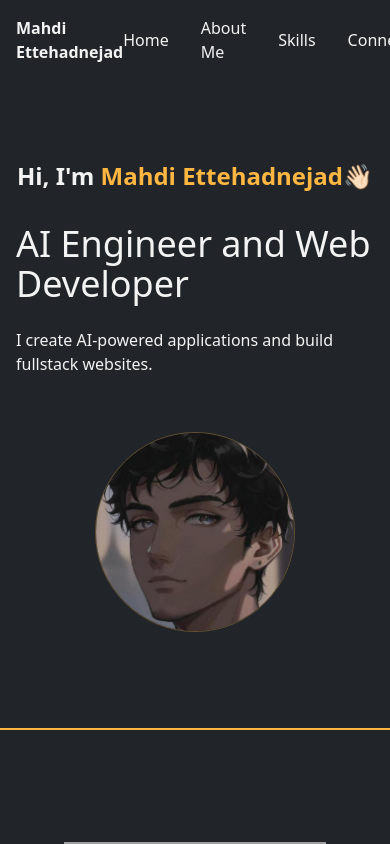
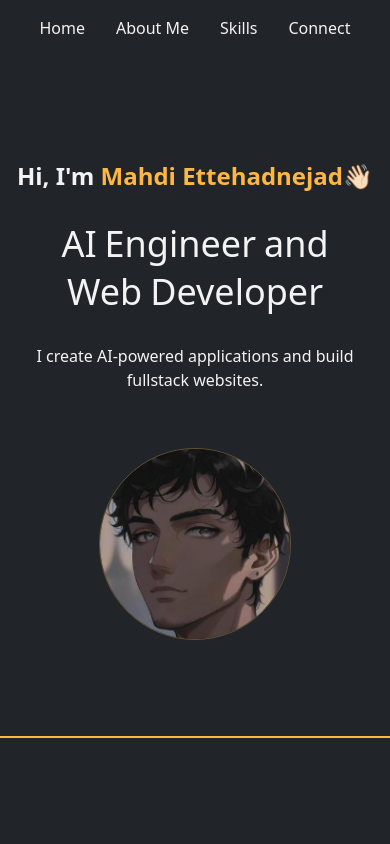
Before and after one commit to mahdi-eth/Portfolio, a Next.js app in the folder view/: page / in a window 390 px wide. Shown: the top 844 px of the page. Built offline with nearby package versions, Linux system fonts and the light colour scheme; grey boxes are pictures that could not be loaded.

Commit message:
Responsive

```diff
--- a/view/components/header/index.tsx
+++ b/view/components/header/index.tsx
@@ -3,24 +3,35 @@ import Image from "next/image";
 
 const Header = () => {
     return (
-        <header id="header" className="flex mt-20 flex-col pt-20 pb-24 text-white items-center gap-4 justify-center p-4 cursor-default">
-            <div className="text-2xl font-semibold">
+        <header
+            id="header"
+            className="flex mt-20 flex-col pt-20 pb-24 text-white items-center gap-4 justify-center p-4 cursor-default">
+            <div className="text-2xl font-semibold text-center">
                 <span className="hover:text-_orange">Hi,</span>
                 <span className="hover:text-_orange">{` I'm`} </span>
                 <span className="text-_orange hover:underline  transition-all delay-150">
-                    Mahdi Ettehadnejad
+                    Mahdi Ettehadnejad👋🏻
                 </span>
-                👋🏻
             </div>
             <span className="hover:text-_orange"></span>
-            <div className="text-4xl text-gray-600">
-                <span className="hover:text-_orange">AI </span>
-                <span className="hover:text-_orange">Engineer </span>
-                <span className="hover:text-_orange">and </span>
-                <span className="hover:text-_orange">Web </span>
-                <span className="hover:text-_orange">Developer</span>
+            <div className="text-4xl text-gray-600 text-center">
+                <span className="inline-block hover:text-_orange pb-2 px-1">
+                    AI{" "}
+                </span>
+                <span className="inline-block hover:text-_orange pb-2 px-1">
+                    Engineer{" "}
+                </span>
+                <span className="inline-block hover:text-_orange pb-2 px-1">
+                    and{" "}
+                </span>
+                <span className="inline-block hover:text-_orange pb-2 px-1">
+                    Web{" "}
+                </span>
+                <span className="inline-block hover:text-_orange pb-2 px-1">
+                    Developer
+                </span>
             </div>
-            <div className="text-md text-gray-400 mt-2">
+            <div className="text-md text-gray-400 mt-2 text-center">
                 <span className="hover:text-_orange">I </span>
                 <span className="hover:text-_orange">create </span>
                 <span className="hover:text-_orange">AI-powered </span>
@@ -30,13 +41,17 @@ const Header = () => {
                 <span className="hover:text-_orange">fullstack </span>
                 <span className="hover:text-_orange">websites.</span>
             </div>
-            <Image
-                src="/images/mahdi.jpg"
-                alt="Profile"
-                width={200}
-                height={200}
-                className="rounded-full mt-10 border border-opacity-30 border-_orange hover:border-dashed transition-all delay-150"
-            />
+            <div className="mt-10">
+                <div className="relative w-48 h-48 md:w-60 md:h-60">
+                    <Image
+                        src="/images/mahdi.jpg"
+                        alt="Profile"
+                        layout="fill"
+                        objectFit="cover"
+                        className="rounded-full border border-opacity-30 border-_orange hover:border-dashed transition-all delay-150"
+                    />
+                </div>
+            </div>
         </header>
     );
 };
--- a/view/components/navbar/index.tsx
+++ b/view/components/navbar/index.tsx
@@ -3,15 +3,18 @@ import HireMe from "../hiremebtn";
 
 const Navbar: React.FC = () => {
     return (
-        <nav className="flex fixed top-0 w-full items-center justify-between p-4 bg-_black text-white">
+        <nav>
+            <div className="hidden md:flex md:fixed md:top-0 w-full items-center z-10 justify-between p-4 bg-_black text-white">
                 <div className="w-30 flex items-center text-white hover:text-_orange">
                     <Link href="/">
                         <span className="font-bold">Mahdi Ettehadnejad</span>
                     </Link>
                 </div>
-            <div className="flex items-center gap-8 me-14">
+                <div className="hidden md:flex items-center gap-4 md:gap-8 md:me-14">
                     <Link href="/">
-                    <span className="text-white hover:text-_orange">Home</span>
+                        <span className="text-white hover:text-_orange">
+                            Home
+                        </span>
                     </Link>
                     <Link href="/about">
                         <span className="text-white hover:text-_orange">
@@ -30,6 +33,31 @@ const Navbar: React.FC = () => {
                     </Link>
                 </div>
                 <HireMe />
+            </div>
+            <div className="flex md:hidden fixed top-0 w-full z-10 items-center justify-between p-4 bg-_black text-white">
+                <div className="flex items-center bg-_black justify-around w-full px-2">
+                    <Link href="/">
+                        <span className="text-white hover:text-_orange">
+                            Home
+                        </span>
+                    </Link>
+                    <Link href="/about">
+                        <span className="text-white hover:text-_orange">
+                            About Me
+                        </span>
+                    </Link>
+                    <Link href="/skills">
+                        <span className="text-white hover:text-_orange">
+                            Skills
+                        </span>
+                    </Link>
+                    <Link href="/connect">
+                        <span className="text-white hover:text-_orange">
+                            Connect
+                        </span>
+                    </Link>
+                </div>
+            </div>
         </nav>
     );
 };
```
Lines whose indentation alone changed are shown as unchanged.
